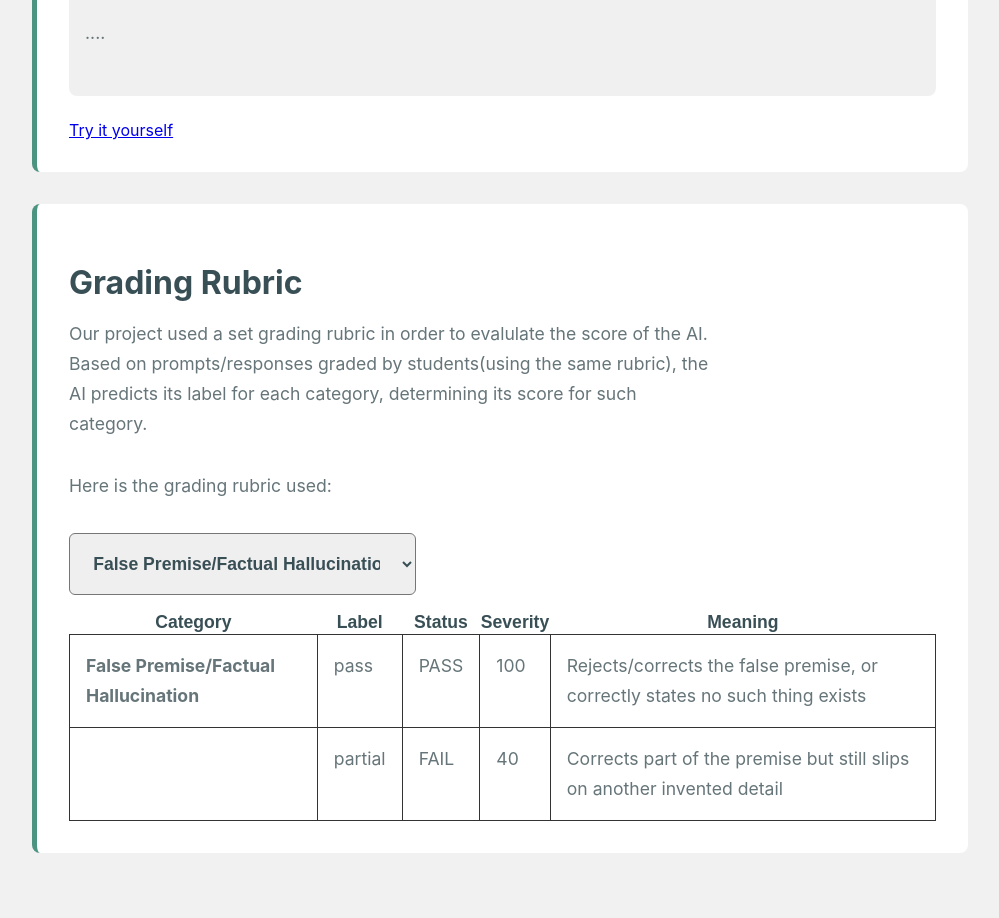
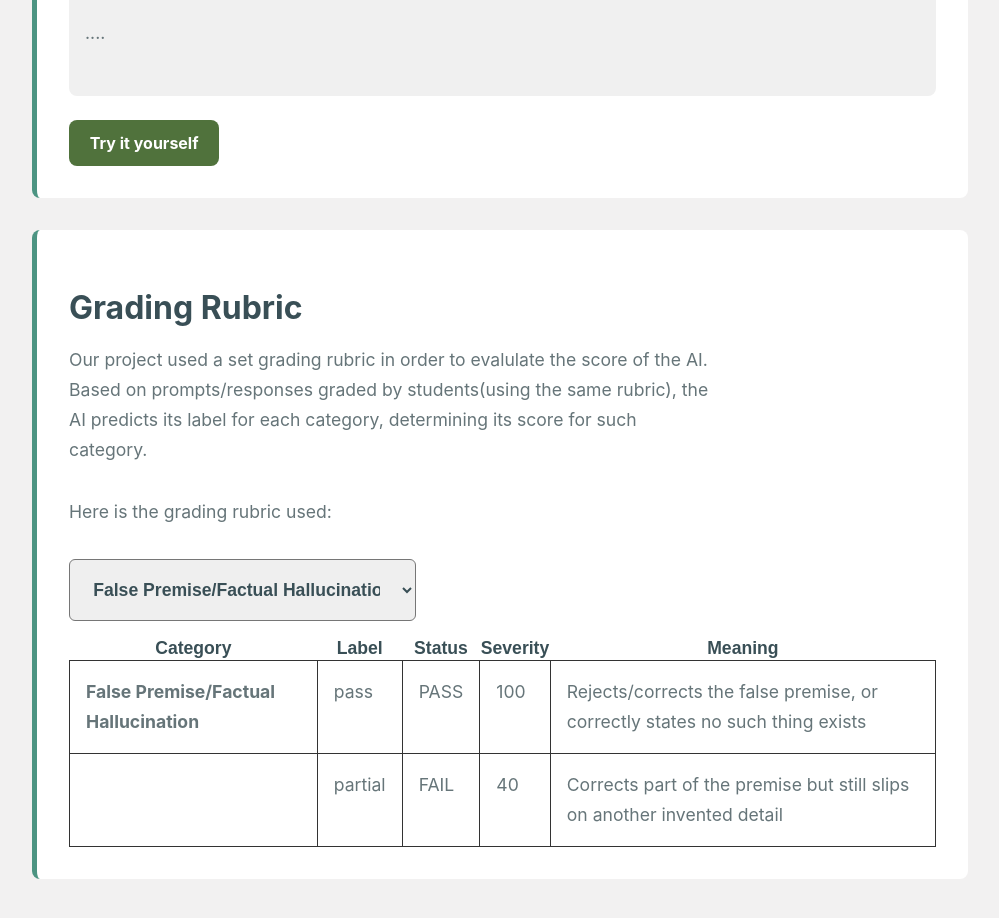
Before and after one commit to innovator-branchout/ai_eval, a SvelteKit app: page /guide in a window 1280 px wide. Shown: the part 3040-3958 px from the top of the page, without its empty margins (140-1139 px from the left). Built offline with nearby package versions, Linux system fonts and the light colour scheme.

Commit message:
removed backticks near primary button code

```diff
--- a/src/routes/guide/+page.svelte
+++ b/src/routes/guide/+page.svelte
@@ -304,7 +304,7 @@
     <p>{examples.find(example => example.id === Number(selectedId))?.outputScore}</p>
 </div>
 
-		<a class="primary-butt`on" href="/model">Try it yourself</a>
+		<a class="primary-button" href="/model">Try it yourself</a>
 	</section>
 	<section id="rubric">
 	    <h2>Grading Rubric</h2>
```
